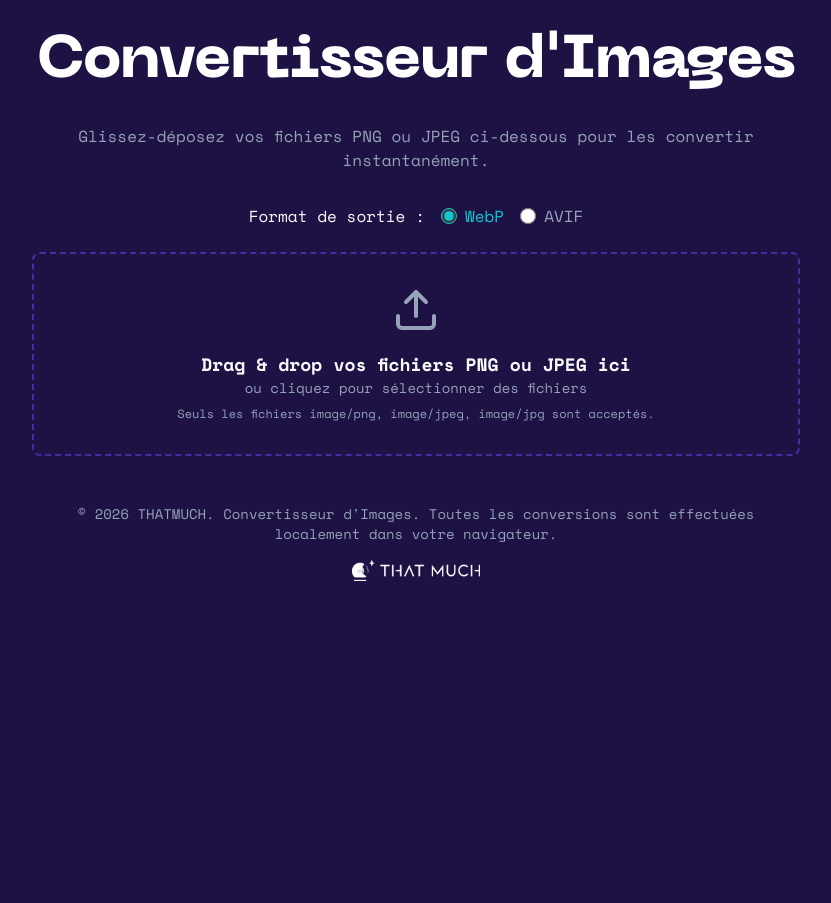
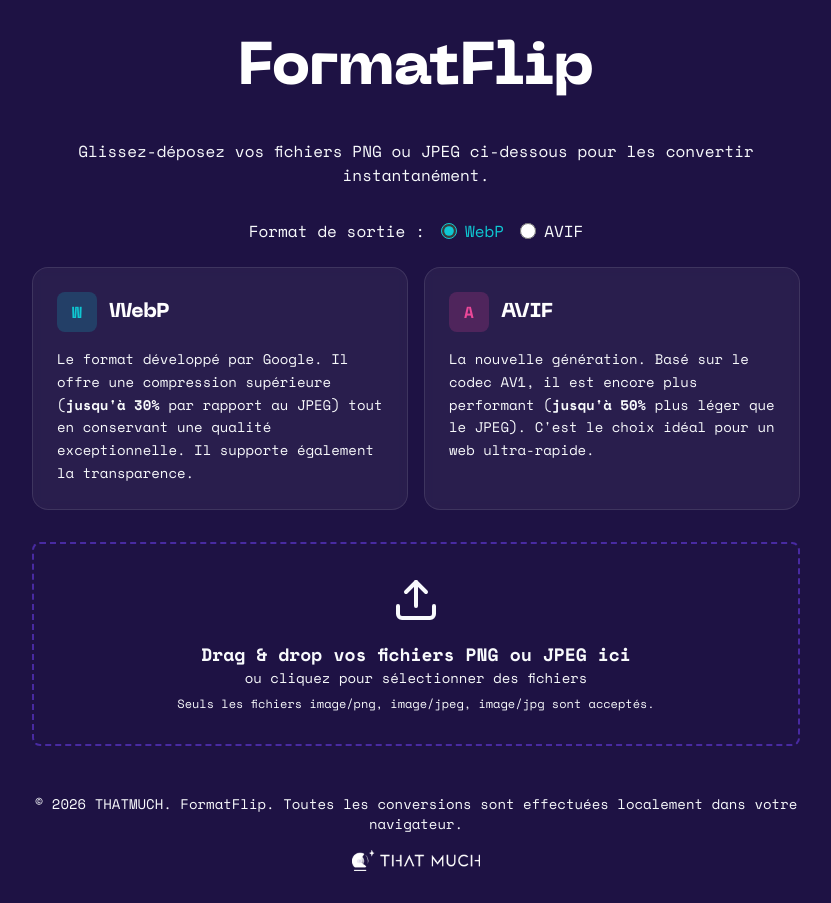
Before and after one commit to maarconte/image-convert, a React (Vite) app: page / in a window 1280 px wide. Shown: the whole page, without its empty margins (224-1055 px from the left). Before the commit the page ends 800 px from the top, so only its background shows below. Built offline with nearby package versions, Linux system fonts and the light colour scheme.

Commit message:
feat: Rebrand application to FormatFlip and add descriptive sections for WebP and AVIF formats.

```diff
--- a/App.tsx
+++ b/App.tsx
@@ -187,7 +187,7 @@
   return (
     <div className="min-h-screen flex flex-col items-center p-4 sm:p-6 lg:p-8">
       <header className="w-full max-w-3xl mb-8 text-center">
-        <h1 className="text-6xl font-bold font-heading text-white mb-8">Convertisseur d'Images</h1>
+        <h1 className="text-6xl font-bold font-heading text-white mb-8 leading-tight">FormatFlip</h1>
         <p className="text-secondary-foreground mt-2">
           Glissez-déposez vos fichiers PNG ou JPEG ci-dessous pour les convertir instantanément.
         </p>
@@ -204,6 +204,28 @@
             <input type="radio" value="avif" checked={targetFormat === 'avif'} onChange={() => setTargetFormat('avif')} className="accent-accent w-4 h-4" />
             <span className={targetFormat === 'avif' ? 'text-accent font-medium' : ''}>AVIF</span>
           </label>
+        </div>
+
+        <div className="grid grid-cols-1 md:grid-cols-2 gap-4 mb-8">
+          <div className="bg-white/5 backdrop-blur-sm border border-white/10 rounded-2xl p-6 transition-all hover:bg-white/10 hover:border-accent/40 group">
+            <div className="flex items-center space-x-3 mb-4">
+              <div className="w-10 h-10 rounded-lg bg-accent/20 flex items-center justify-center text-accent font-bold">W</div>
+              <h3 className="text-xl font-bold font-heading text-white">WebP</h3>
+            </div>
+            <p className="text-secondary-foreground text-sm leading-relaxed">
+              Le format développé par Google. Il offre une compression supérieure (<strong>jusqu'à 30%</strong> par rapport au JPEG) tout en conservant une qualité exceptionnelle. Il supporte également la transparence.
+            </p>
+          </div>
+
+          <div className="bg-white/5 backdrop-blur-sm border border-white/10 rounded-2xl p-6 transition-all hover:bg-white/10 hover:border-destructive/40 group">
+            <div className="flex items-center space-x-3 mb-4">
+              <div className="w-10 h-10 rounded-lg bg-pink-500/20 flex items-center justify-center text-pink-500 font-bold">A</div>
+              <h3 className="text-xl font-bold font-heading text-white">AVIF</h3>
+            </div>
+            <p className="text-secondary-foreground text-sm leading-relaxed">
+              La nouvelle génération. Basé sur le codec AV1, il est encore plus performant (<strong>jusqu'à 50%</strong> plus léger que le JPEG). C'est le choix idéal pour un web ultra-rapide.
+            </p>
+          </div>
         </div>
 
         <Dropzone onFilesAdded={handleFilesAdded} accept="image/png, image/jpeg, image/jpg" />
@@ -250,7 +272,7 @@
         */}
       </main>
       <footer className="w-full max-w-3xl mt-12 text-center text-sm text-secondary-foreground">
-        <p>&copy; {new Date().getFullYear()} THATMUCH. Convertisseur d'Images. Toutes les conversions sont effectuées localement dans votre navigateur.</p>
+        <p>&copy; {new Date().getFullYear()} THATMUCH. FormatFlip. Toutes les conversions sont effectuées localement dans votre navigateur.</p>
        <a href="https://thatmuch.fr" target="_blank" rel="noopener noreferrer"><img src={LogoTHATMUCH} alt="THATMUCH" className="w-32" /></a>
       </footer>
     </div>
--- a/index.html
+++ b/index.html
@@ -5,7 +5,7 @@
     <meta charset="UTF-8" />
     <link rel="icon" type="image/png" href="/icon.png" />
     <meta name="viewport" content="width=device-width, initial-scale=1.0" />
-    <title>Convertisseur WebP & AVIF</title>
+    <title>FormatFlip - Instant WebP & AVIF</title>
   <script type="importmap">
 {
   "imports": {
--- a/package.json
+++ b/package.json
@@ -1,5 +1,5 @@
 {
-  "name": "png-to-webp-converter",
+  "name": "formatflip",
   "private": true,
   "version": "0.0.0",
   "type": "module",
@@ -29,7 +29,7 @@
   },
   "build": {
     "appId": "com.imageconverter.desktop",
-    "productName": "Image Converter",
+    "productName": "FormatFlip",
     "directories": {
       "output": "release"
     },
--- a/tailwind.config.js
+++ b/tailwind.config.js
@@ -18,7 +18,7 @@
         },
         secondary: {
           DEFAULT: '#482AA2',
-          foreground: 'hsl(215 20.2% 65.1%)', // text-slate-400
+          foreground: 'hsl(210 40% 98%)', // text-slate-400
         },
         accent: {
           DEFAULT: '#0FC7D2',
```
Also changed, not shown: 1 other file (tests, documents, lock files or other folders).
